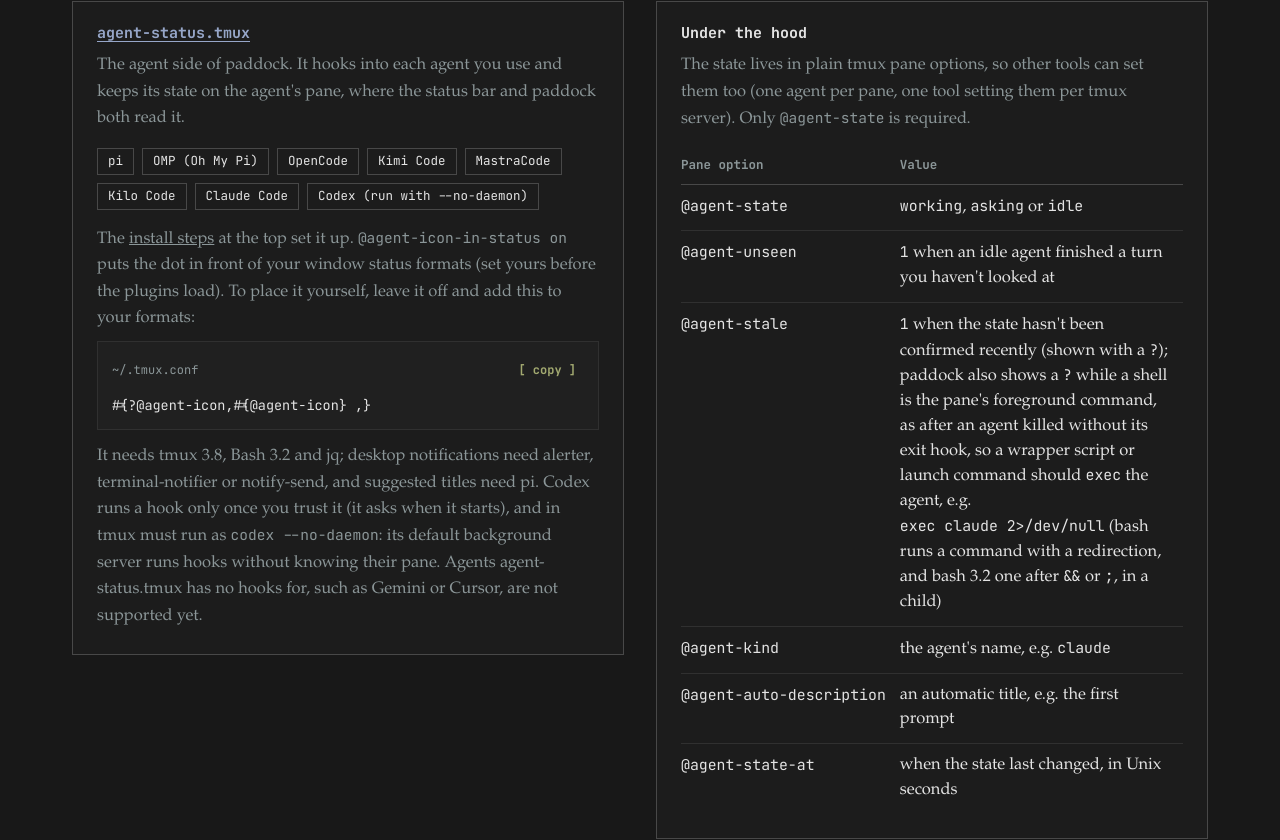
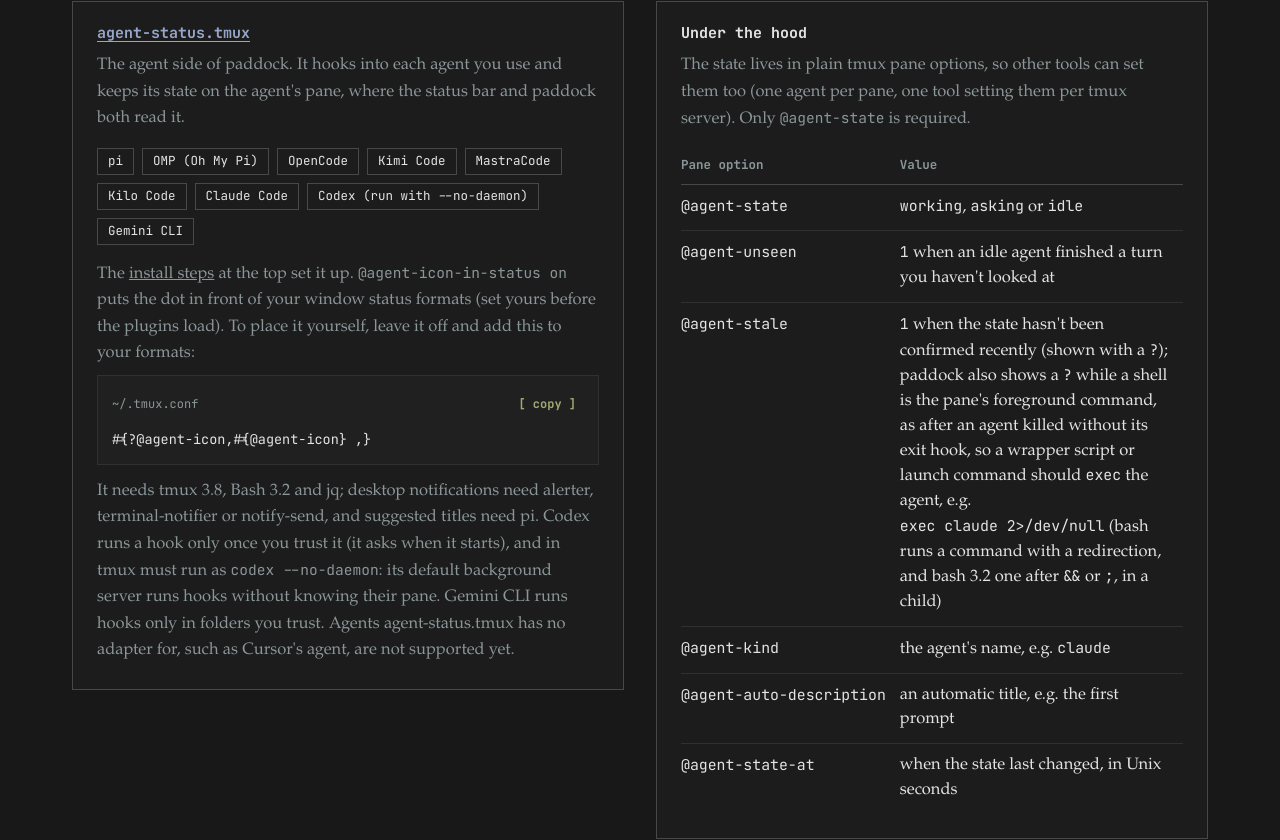
Before and after one commit to plopezlpz/paddock, a plain HTML site: page site/index.html in a window 1280 px wide. Shown: the part 8906-9746 px from the top of the page. Drawn offline with Linux system fonts and the light colour scheme.

Commit message:
site: Gemini CLI is supported, in trusted folders

```diff
--- a/site/index.html
+++ b/site/index.html
@@ -157,10 +157,10 @@ run-shell 'bash ~/.tmux/plugins/agent-status.tmux/agent-status.tmux'</code></pre
       <div class="ag-box">
         <h3><a href="https://github.com/plopezlpz/agent-status.tmux">agent-status.tmux</a></h3>
         <p>The agent side of paddock. It hooks into each agent you use and keeps its state on the agent's pane, where the status bar and paddock both read it.</p>
-        <ul class="ag-chips" aria-label="Providers"><li>pi</li><li>OMP (Oh My Pi)</li><li>OpenCode</li><li>Kimi Code</li><li>MastraCode</li><li>Kilo Code</li><li>Claude Code</li><li>Codex (run with --no-daemon)</li></ul>
+        <ul class="ag-chips" aria-label="Providers"><li>pi</li><li>OMP (Oh My Pi)</li><li>OpenCode</li><li>Kimi Code</li><li>MastraCode</li><li>Kilo Code</li><li>Claude Code</li><li>Codex (run with --no-daemon)</li><li>Gemini CLI</li></ul>
         <p>The <a href="#install">install steps</a> at the top set it up. <code>@agent-icon-in-status on</code> puts the dot in front of your window status formats (set yours before the plugins load). To place it yourself, leave it off and add this to your formats:</p>
         <div class="code"><div class="code-head"><span>~/.tmux.conf</span><button class="copy" type="button" data-copy="code-as-icon" aria-label="Copy the agent icon format">copy</button></div><pre tabindex="0"><code id="code-as-icon">#{?@agent-icon,#{@agent-icon} ,}</code></pre></div>
-        <p>It needs tmux 3.8, Bash 3.2 and jq; desktop notifications need alerter, terminal-notifier or notify-send, and suggested titles need pi. Codex runs a hook only once you trust it (it asks when it starts), and in tmux must run as <code>codex --no-daemon</code>: its default background server runs hooks without knowing their pane. Agents agent-status.tmux has no hooks for, such as Gemini or Cursor, are not supported yet.</p>
+        <p>It needs tmux 3.8, Bash 3.2 and jq; desktop notifications need alerter, terminal-notifier or notify-send, and suggested titles need pi. Codex runs a hook only once you trust it (it asks when it starts), and in tmux must run as <code>codex --no-daemon</code>: its default background server runs hooks without knowing their pane. Gemini CLI runs hooks only in folders you trust. Agents agent-status.tmux has no adapter for, such as Cursor's agent, are not supported yet.</p>
       </div>
       <div class="ag-box">
         <h3>Under the hood</h3>
```
